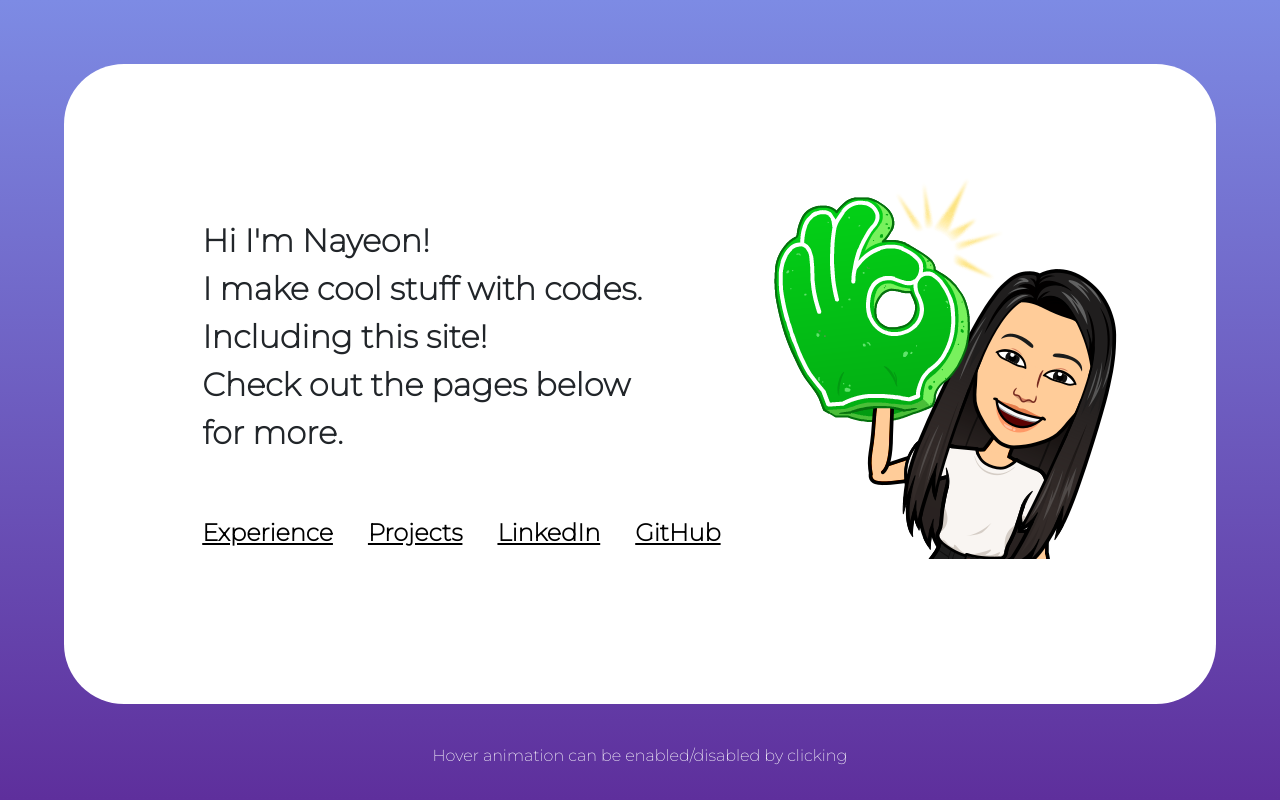
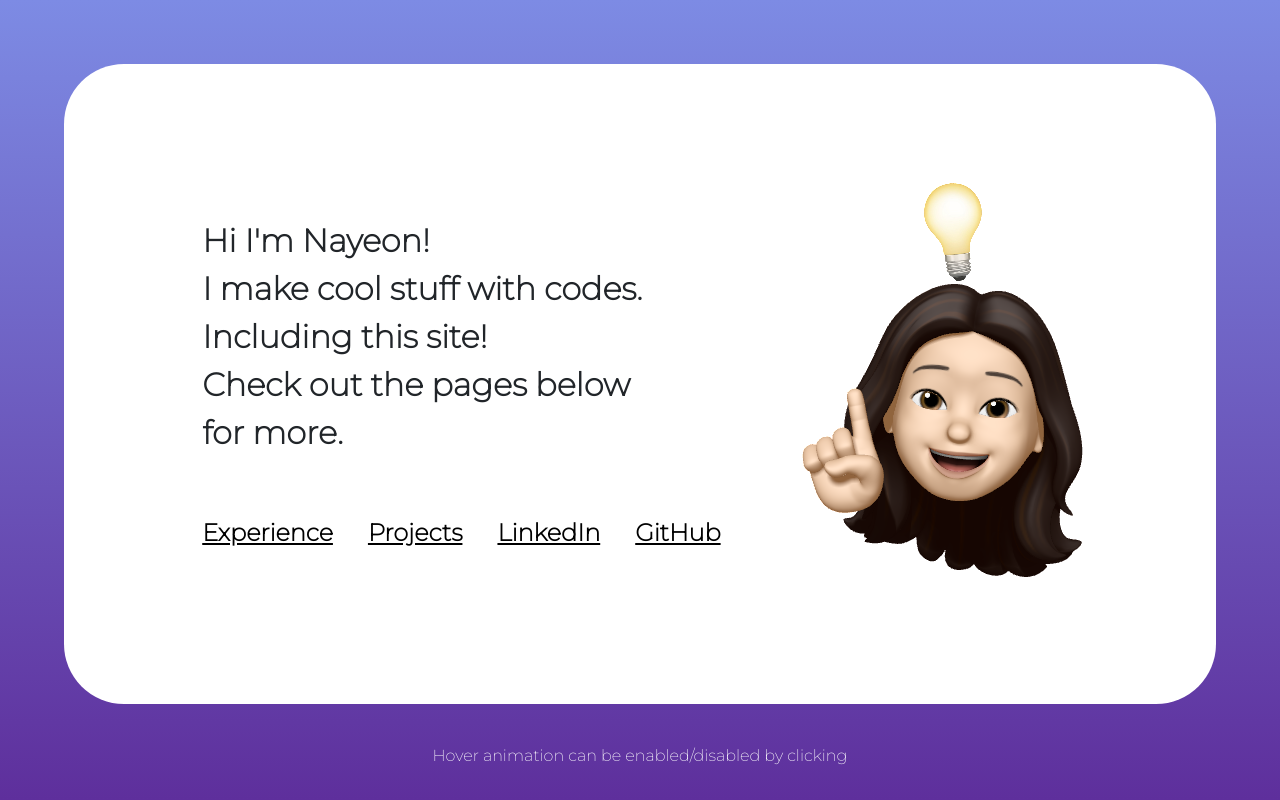
Before and after one commit to hyunnaye/portfolio-website, a React (Create React App) app: page / in a window 1280 px wide. Built offline with nearby package versions, Linux system fonts and the light colour scheme.

Commit message:
added django skill

```diff
--- a/src/components/Experience/experience.js
+++ b/src/components/Experience/experience.js
@@ -110,17 +110,18 @@ const Skills = (props) => {
                              <h5 className='h5'>Python</h5>
                              <h5 className='h5'>C</h5>
                              <h5 className='h5'>Bootstrap</h5>
-                             <h5 className='h5'>HTML</h5>
+                             <h5 className='h5'>HTML/CSS</h5>
                     </Col>
                     <Col  xs={12} md={4} className='col colSkill'>
                             <h5 className='h5'>Java</h5>
                             <h5 className='h5'>React/React Native</h5>
                             <h5 className='h5'>Git</h5>
-                            <h5 className='h5'>CSS</h5>
+                            <h5 className='h5'>SQL</h5>
 
                     </Col>
                     <Col  xs={12} md={4} className='col colSkill'>
                             <h5 className='h5'>Object Oriented Programming</h5>
+                            <h5 className='h5'>Django</h5>
                             <h5 className='h5'>Drupal</h5>
                             <h5 className='h5'>UI/UX Design with Figma </h5>
                     </Col>
--- a/src/components/Homepage/Homepage.js
+++ b/src/components/Homepage/Homepage.js
@@ -1,6 +1,7 @@
 import React, {useState} from 'react';
-import './homepage.css';
+import './Homepage.css';
 import bitmoji from '../../assets/bitmoji-3.png';
+import memoji from '../../assets/memoji.png';
 import { useSpring, animated } from 'react-spring';
 
 
@@ -52,7 +53,7 @@ function Homepage() {
 
                     </div>
                     <div className='imageContainer'>
-                         <img src={bitmoji} className='bitmoji' alt="icon" />
+                         <img src={memoji} className='bitmoji' alt="icon" />
                     </div>
             </animated.div>
             <div className='iconContainer mobileOnly'>
```
Also changed, not shown: src/assets/memoji.png (added), 1 other file (tests, documents, lock files or other folders).
